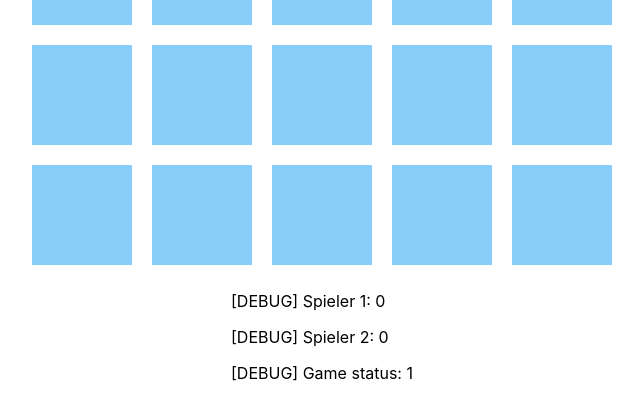
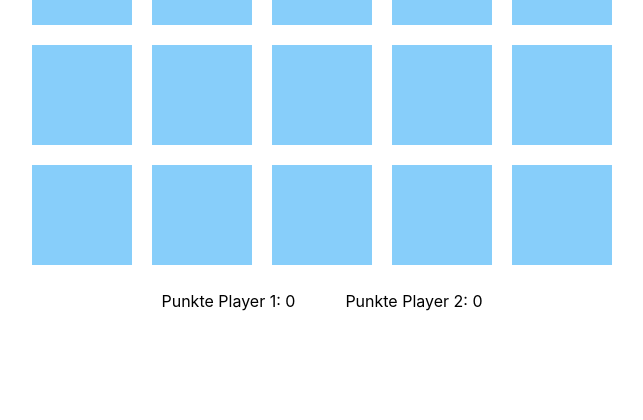
Before and after one commit to CoderXXL/alisPhpMemory, a PHP site: page / in a window 1280 px wide. Shown: the part 347-767 px from the top of the page, without its empty margins (318-961 px from the left). Run offline with PHP 8.4, Linux system fonts and the light colour scheme.

Commit message:
feat: player count
Remove debug messages.
Create footer grid.

```diff
--- a/assets/css/style.css
+++ b/assets/css/style.css
@@ -11,6 +11,8 @@ body {
     align-items: center;
     flex-direction: column;
 }
+
+/* Header */
 
 h1 {
     text-align: center;
@@ -51,3 +53,17 @@ h1 {
 
     float: left;
 }
+
+/* Footer */
+
+#pointsPlayerOne {
+    grid-column: 1 / 2;
+    grid-row: 1 / 2;
+    margin-right: 25px;
+}
+
+#pointsPlayerTwo {
+    grid-column: 2 / 3;
+    grid-row: 1 / 2;
+    margin-left: 25px;
+}
--- a/assets/js/Match.js
+++ b/assets/js/Match.js
@@ -40,9 +40,8 @@ function start(cards) {
     game.changePlayer();
     game.setStatus(1);
 
-    document.getElementById("test1").innerHTML = "[DEBUG] Spieler 1: " + game.getPlayerOne().getPoints();
-    document.getElementById("test2").innerHTML = "[DEBUG] Spieler 2: " + game.getPlayerTwo().getPoints();
-    document.getElementById("test3").innerHTML = "[DEBUG] Game status: " + game.getStatus();
+    document.getElementById("pointsPlayerOne").innerHTML = msg.playerPoints(game.getPlayerOne())
+    document.getElementById("pointsPlayerTwo").innerHTML = msg.playerPoints(game.getPlayerTwo())
     /* SPÄTER ENTFERNEN */
 }
 
@@ -172,8 +171,6 @@ function moveOne(card) {
 
     game.setCardOne(card);
     game.setStatus(2);
-
-    document.getElementById("test3").innerHTML = "[DEBUG] Game status: " + game.getStatus(); /* SPÄTER ENTFERNEN */
 }
 
 function moveTwo(card) {
@@ -186,8 +183,6 @@ function moveTwo(card) {
     game.setStatus(3);
 
     checkCards(game.getCardOne(), game.getCardTwo());
-
-    document.getElementById("test3").innerHTML = "[DEBUG] Game status: " + game.getStatus(); /* SPÄTER ENTFERNEN */
 }
 
 function checkCards(cardOne, cardTwo) {
@@ -196,10 +191,10 @@ function checkCards(cardOne, cardTwo) {
 
         if(game.getActivePlayer() == game.getPlayerOne()) {
             game.getPlayerOne().addAttempt(true);
-            document.getElementById("test1").innerHTML = "[DEBUG] Spieler 1: " + game.getPlayerOne().getPoints(); /* SPÄTER ENTFERNEN */
+            document.getElementById("pointsPlayerOne").innerHTML = msg.playerPoints(game.getPlayerOne());
         } else {
             game.getPlayerTwo().addAttempt(true);
-            document.getElementById("test2").innerHTML = "[DEBUG] Spieler 2: " + game.getPlayerTwo().getPoints(); /* SPÄTER ENTFERNEN */
+            document.getElementById("pointsPlayerTwo").innerHTML = msg.playerPoints(game.getPlayerTwo());
         }
 
         console.log(msg.playerGetPoint(game.getActivePlayer().getName()));
@@ -229,11 +224,8 @@ function checkCards(cardOne, cardTwo) {
             cardTwo.getElement().style.background = null;
 
             game.setStatus(1);
-            document.getElementById("test3").innerHTML = "[DEBUG] Game status: " + game.getStatus(); /* SPÄTER ENTFERNEN */
         }, 2000);
     }
-
-    document.getElementById("test3").innerHTML = "[DEBUG] Game status: " + game.getStatus(); /* SPÄTER ENTFERNEN */
 }
 
 /*
--- a/assets/js/Messages.js
+++ b/assets/js/Messages.js
@@ -9,12 +9,17 @@ class message {
     minutes = "m";
     seconds = "s";
 
+
+    playerPoints(player) {
+        return "Punkte " + player.getName() + ": " + player.getPoints();;
+    }
     playerGetPoint(name) {
         return "Spieler \"" + name + "\" hat einen Punkt erhalten.";
     }
     wrongCouple(name) {
         return "Spieler \"" + name + "\" hat eine falsche Kombination.";
     }
+
 
     gameWin(name) {
         return "Spieler \"" + name + "\" hat gewonnen.";
--- a/index.html
+++ b/index.html
@@ -17,8 +17,8 @@
             <h1>Memory</h1>
 
             <div class="gameInfo">
-                <p id="activePlayer">Aktiver Spieler: </p>
-                <p id="timer">Game time: </p>
+                <p id="activePlayer">Aktiver Spieler:</p>
+                <p id="timer">Spielzeit:</p>
             </div>
         </header>
 
@@ -51,13 +51,9 @@
         </section>
 
         <footer>
-            <div>
-
-            </div>
-            <div>
-                <p id="test1">[DEBUG] Spieler 1: </p>
-                <p id="test2">[DEBUG] Spieler 2: </p>
-                <p id="test3">[DEBUG] Game status: </p>
+            <div class="gameInfo">
+                <p id="pointsPlayerOne">Punkte Spieler 1: 0</p>
+                <p id="pointsPlayerTwo">Punkte Spieler 2: 0</p>
             </div>
         </footer>
     </div>
```
